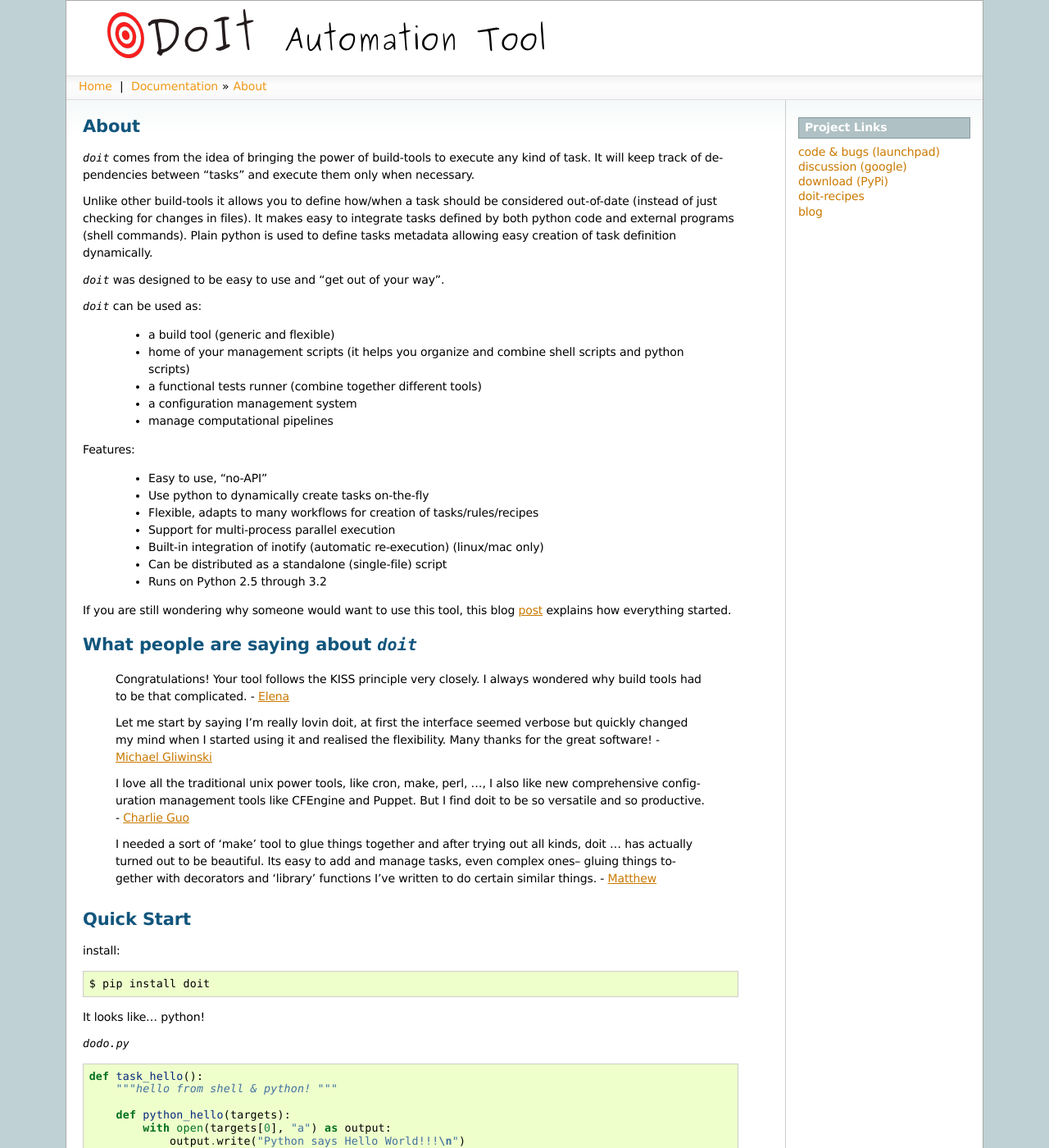
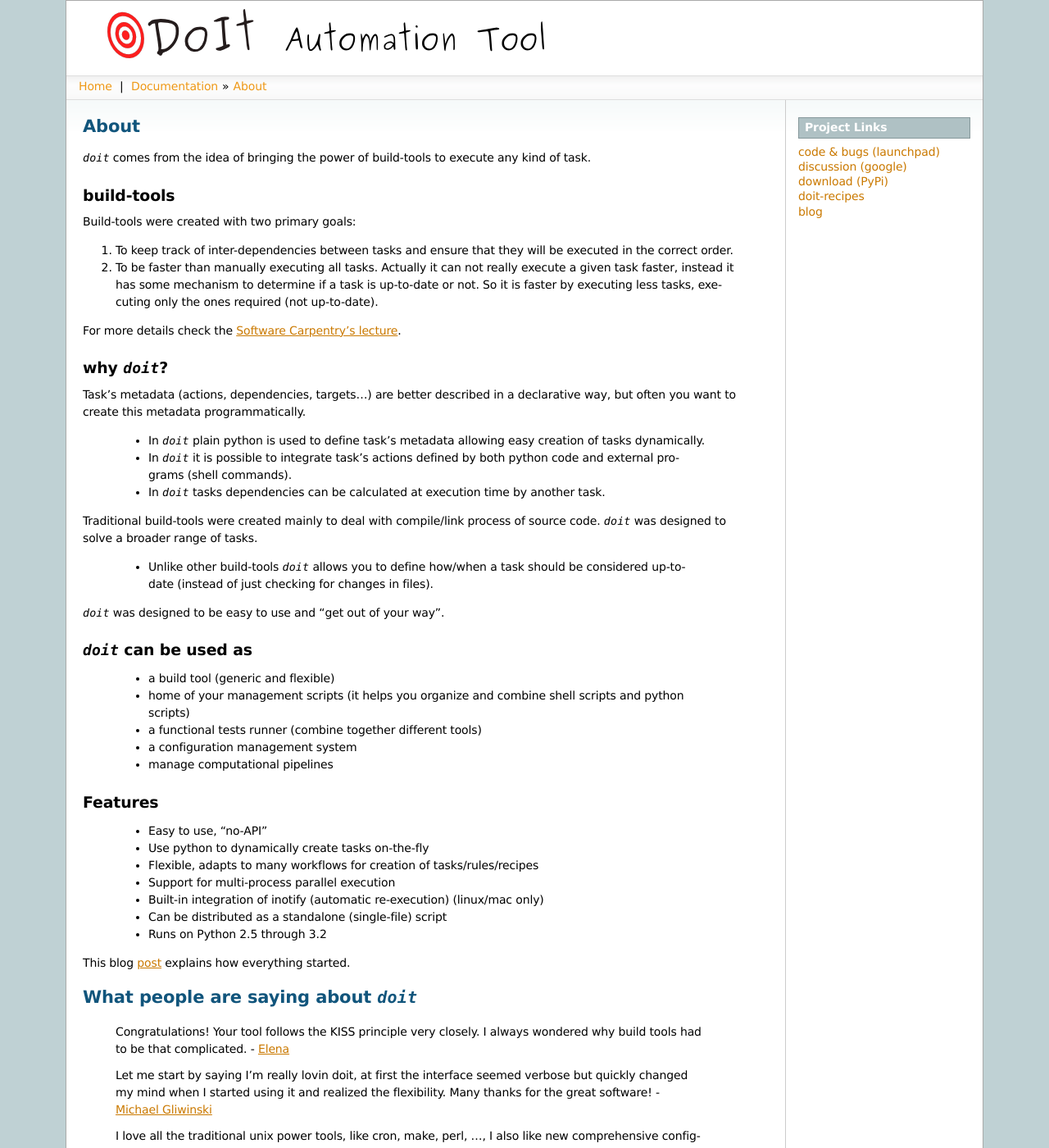
Before and after one commit to pydoit/doit, a Sphinx documentation site: the page built from doc/index.rst, in a window 1280 px wide and 1400 px high. Shown: the whole window at 82% size. Built offline with Sphinx 7.4.7, drawn with Linux system fonts in a browser that asks for light colours; comment, search, counter and statistics services are not loaded; some of the changed text lies outside the part shown.

Commit message:
docs. explain what is a build-tool on front-page.
--HG--
extra : convert_revision : schettino72-20120125225124-8p0jzfjxyxwc1b42

```diff
--- a/doc/index.rst
+++ b/doc/index.rst
@@ -1,14 +1,43 @@
 About
 =====
 
-`doit` comes from the idea of bringing the power of build-tools to execute any kind of task. It will keep track of dependencies between "tasks" and execute them only when necessary.
+`doit` comes from the idea of bringing the power of build-tools to execute any kind of task.
 
-Unlike other build-tools it allows you to define how/when a task should be considered out-of-date (instead of just checking for changes in files). It makes easy to integrate tasks defined by both python code and external programs (shell commands). Plain python is used to define tasks metadata allowing easy creation of task definition dynamically.
+
+build-tools
+------------
+
+Build-tools were created with two primary goals:
+
+1) To keep track of inter-dependencies between tasks and ensure that they will be executed in the correct order.
+
+2) To be faster than manually executing all tasks. Actually it can not really execute a given task faster, instead it has some mechanism to determine if a task is up-to-date or not. So it is faster by executing less tasks, executing only the ones required (not up-to-date).
+
+For more details check the `Software Carpentry's lecture <http://software-carpentry.org/4_0/make/intro/>`_.
+
+
+why `doit`?
+-------------
+
+Task's metadata (actions, dependencies, targets...) are better described in a declarative way, but often you want to create this metadata programmatically.
+
+ * In `doit` plain python is used to define task's metadata allowing easy creation of tasks dynamically.
+
+ * In `doit` it is possible to integrate task's actions defined by both python code and external programs (shell commands).
+
+ * In `doit` tasks dependencies can be calculated at execution time by another task.
+
+
+Traditional build-tools were created mainly to deal with compile/link process of source code. `doit` was designed to solve a broader range of tasks.
+
+ * Unlike other build-tools `doit` allows you to define how/when a task should be considered up-to-date (instead of just checking for changes in files).
+
 
 `doit`  was designed to be easy to use and “get out of your way”.
 
 
-`doit` can be used as:
+`doit` can be used as
+-----------------------
 
  * a build tool (generic and flexible)
  * home of your management scripts (it helps you organize and combine shell scripts and python scripts)
@@ -27,7 +57,7 @@
  * Runs on Python 2.5 through 3.2
 
 
-If you are still wondering why someone would want to use this tool, this blog `post <http://schettino72.wordpress.com/2008/04/14/doit-a-build-tool-tale/>`_ explains how everything started.
+This blog `post <http://schettino72.wordpress.com/2008/04/14/doit-a-build-tool-tale/>`_ explains how everything started.
 
 
 
@@ -36,7 +66,7 @@
 
   Congratulations! Your tool follows the KISS principle very closely. I always wondered why build tools had to be that complicated. - `Elena <http://schettino72.wordpress.com/2008/04/14/doit-a-build-tool-tale/#comment-514>`_
 
-  Let me start by saying I'm really lovin doit, at first the interface seemed verbose but quickly changed my mind when I started using it and realised the flexibility.  Many thanks for the great software! - `Michael Gliwinski <https://groups.google.com/d/msg/python-doit/7cD2RiBhB9c/FzrAWkVhEgUJ>`_
+  Let me start by saying I'm really lovin doit, at first the interface seemed verbose but quickly changed my mind when I started using it and realized the flexibility.  Many thanks for the great software! - `Michael Gliwinski <https://groups.google.com/d/msg/python-doit/7cD2RiBhB9c/FzrAWkVhEgUJ>`_
 
   I love all the traditional unix power tools, like cron, make, perl, ..., I also like new comprehensive configuration management tools like CFEngine and Puppet.  But I find doit to be so versatile and so productive. - `Charlie Guo <https://groups.google.com/d/msg/python-doit/JXElpPfcmmM/znvBT0OFhMYJ>`_
 
```
Also changed, not shown: other parts of doc/index.rst (+4 -3 lines).
